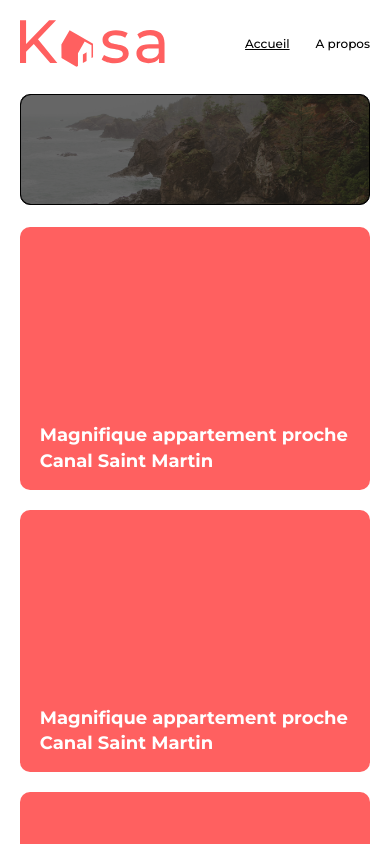
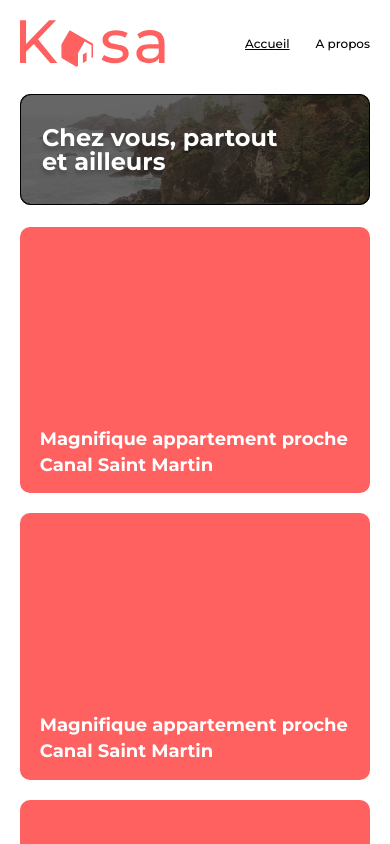
Before and after one commit to a-melouk/kasa-oc, a React (Create React App) app: page / in a window 390 px wide. Shown: the top 844 px of the page. Built offline with nearby package versions, Linux system fonts and the light colour scheme.

Commit message:
Display hero heading

```diff
--- a/src/styles/Card.scss
+++ b/src/styles/Card.scss
@@ -23,8 +23,7 @@ $size: 340px;
 @media screen and (max-width: 480px) {
   .thumb {
     width: 100%;
-    aspect-ratio: 1/0.75;
-    // height: 255px;
+    aspect-ratio: 1/0.761;
 
     &__title {
       @include title;
--- a/src/styles/Home.scss
+++ b/src/styles/Home.scss
@@ -22,6 +22,7 @@
       height: 100%;
       object-fit: cover;
       width: 100%;
+      position: relative;
     }
 
     h1 {
@@ -39,8 +40,7 @@
       top: 50%;
       left: 50%;
       transform: translate(-50%, -50%);
-      width: 733px;
-      display: none !important;
+      width: max-content;
     }
   }
 
@@ -70,9 +70,6 @@
       h1 {
         font-size: 36px;
         line-height: 51.168px;
-        top: 50%;
-        left: 50%;
-        width: 550px;
       }
     }
 
@@ -97,9 +94,6 @@
       h1 {
         font-size: 30px;
         line-height: 42.336px;
-        top: 50%;
-        left: 50%;
-        width: 366px;
       }
     }
 
@@ -125,9 +119,6 @@
       h1 {
         font-size: 24px;
         line-height: 33.504px;
-        top: 50%;
-        left: 50%;
-        width: 275px;
       }
     }
 
@@ -159,9 +150,9 @@
       h1 {
         font-size: 24px;
         line-height: 24px;
-        top: 31px;
-        left: 16px;
-        width: 225px;
+        top: 50%;
+        left: 40%;
+        width: 68%;
       }
     }
 
```
